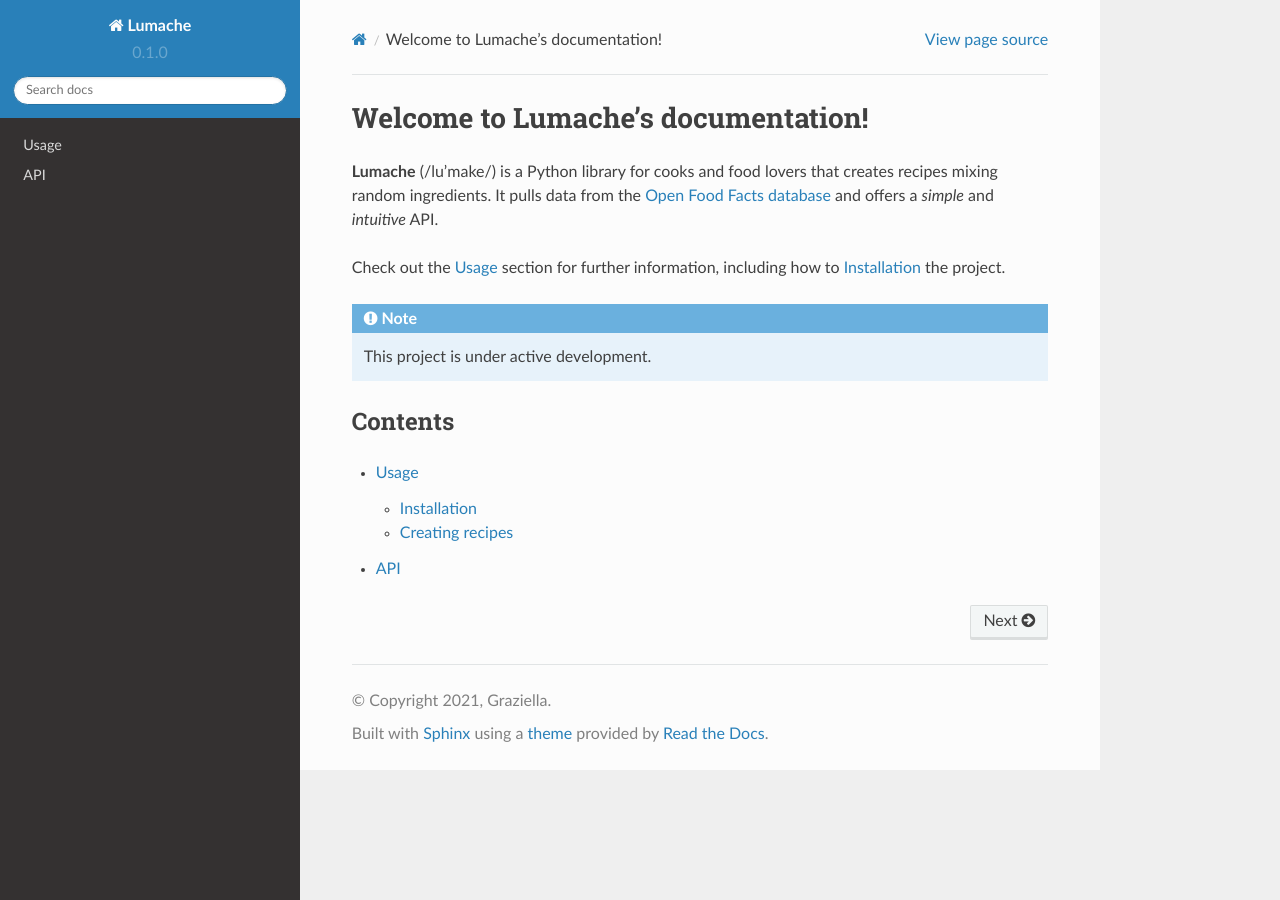
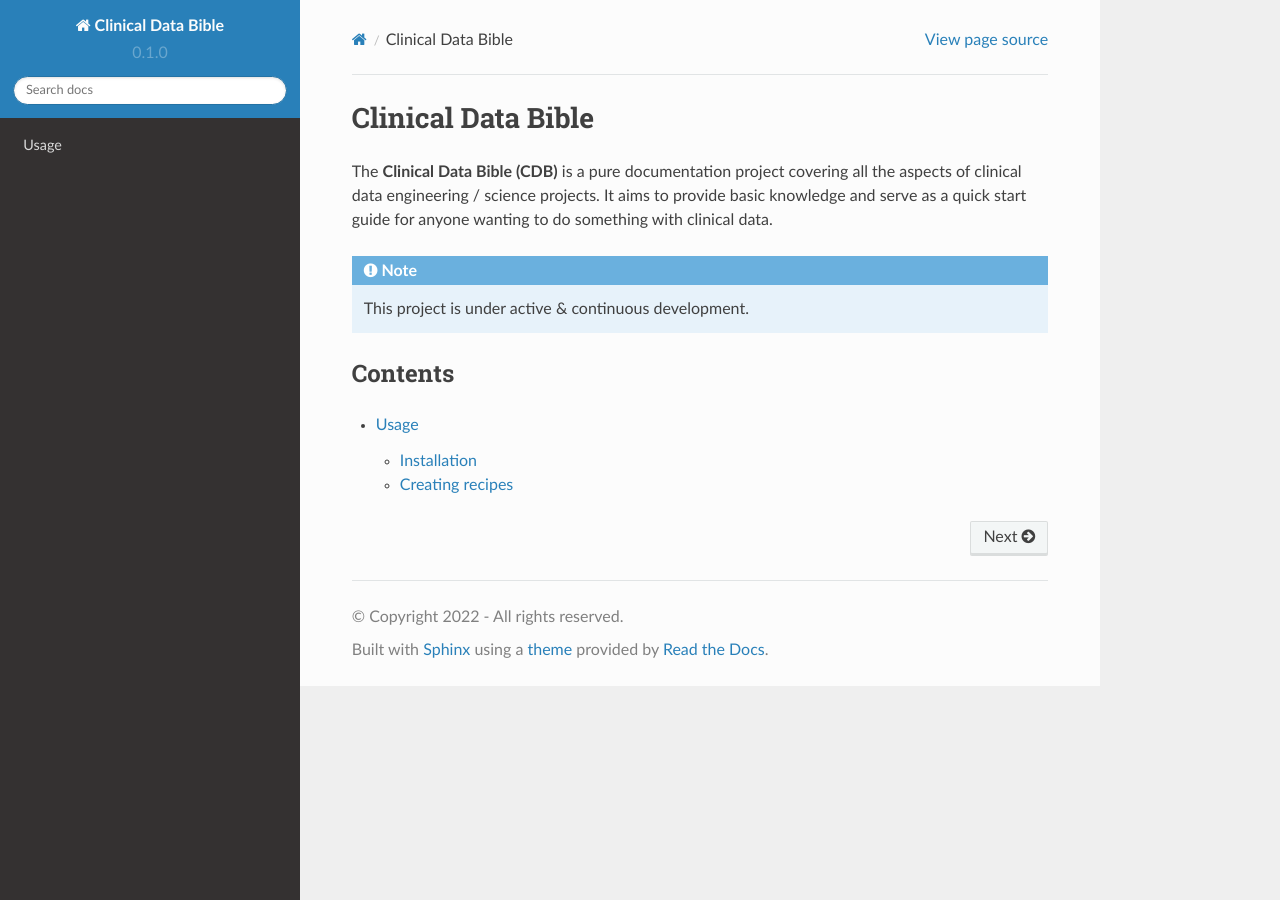
Before and after one commit to patrick-hirschi/Clinical-Data-Bible, a Sphinx documentation site: the page built from docs/source/index.rst, in a window 1280 px wide. Built offline with Sphinx 7.4.7 and the Read the Docs theme 2.0.0, drawn with Linux system fonts in a browser that asks for light colours.

Commit message:
First Commit From Visual Studio Code

```diff
--- a/docs/source/api.rst
+++ /dev/null
@@ -1,7 +0,0 @@
-API
-===
-
-.. autosummary::
-   :toctree: generated
-
-   lumache
--- a/docs/source/conf.py
+++ b/docs/source/conf.py
@@ -2,9 +2,9 @@
 
 # -- Project information
 
-project = 'Lumache'
-copyright = '2021, Graziella'
-author = 'Graziella'
+project = 'Clinical Data Bible'
+copyright = '2022 - All rights reserved'
+author = 'Patrick Hirschi'
 
 release = '0.1'
 version = '0.1.0'
--- a/docs/source/index.rst
+++ b/docs/source/index.rst
@@ -1,17 +1,11 @@
-Welcome to Lumache's documentation!
+Clinical Data Bible
 ===================================
 
-**Lumache** (/lu'make/) is a Python library for cooks and food lovers
-that creates recipes mixing random ingredients.
-It pulls data from the `Open Food Facts database <https://world.openfoodfacts.org/>`_
-and offers a *simple* and *intuitive* API.
-
-Check out the :doc:`usage` section for further information, including
-how to :ref:`installation` the project.
+The **Clinical Data Bible (CDB)** is a pure documentation project covering all the aspects of clinical data engineering / science projects. It aims to provide basic knowledge and serve as a quick start guide for anyone wanting to do something with clinical data.
 
 .. note::
 
-   This project is under active development.
+   This project is under active & continuous development.
 
 Contents
 --------
@@ -19,4 +13,3 @@ Contents
 .. toctree::
 
    usage
-   api
```
